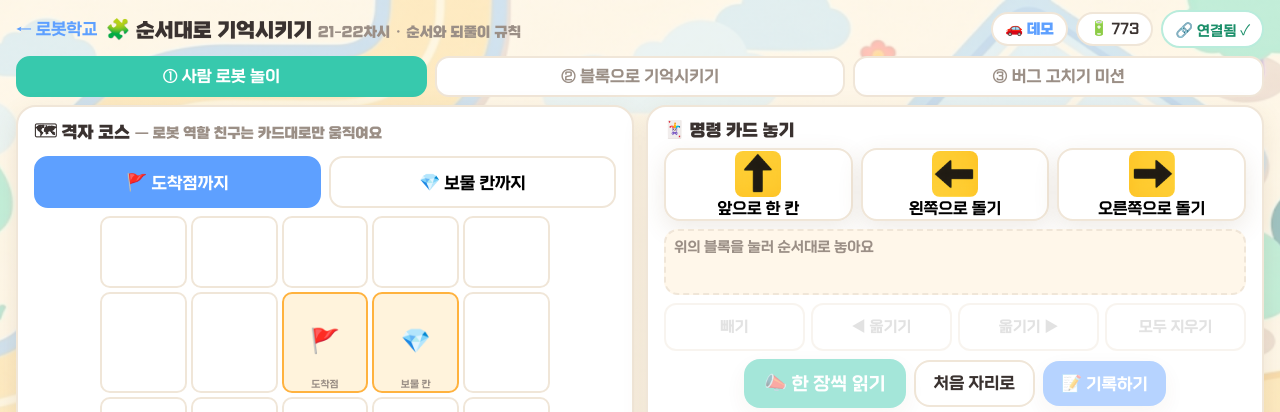
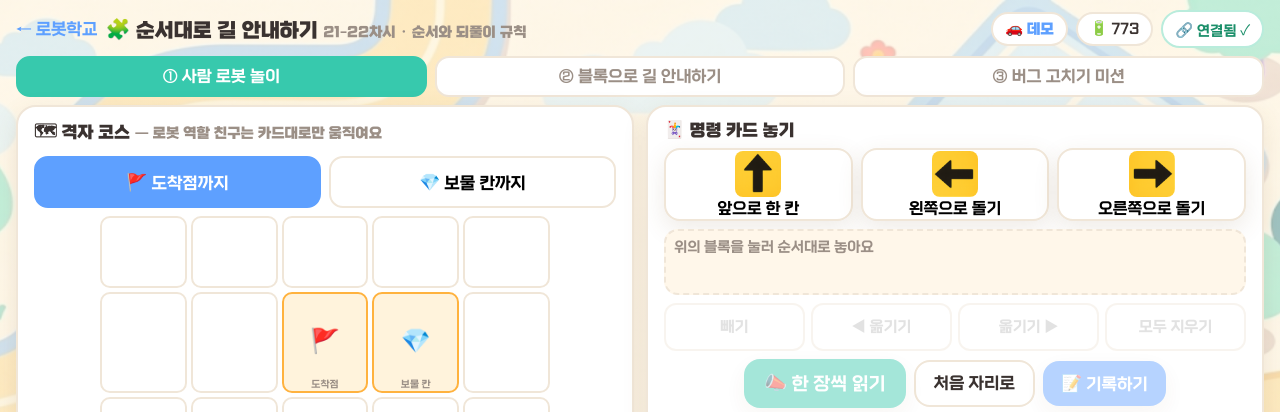
Before and after one commit to i20091119-ai/2026.-altinoneoschool, a web app: page /t11.html in a window 1280 px wide. Shown: the top 412 px of the page. Run offline with its HTML, style and script files only (its server is not run), Linux system fonts and the light colour scheme; data that the repository does not hold is empty.

Commit message:
t11 이름 바꿈: '순서대로 기억시키기' → '순서대로 길 안내하기' (공동저자 요청)
- 주제: 순서대로 길 안내하기 · 활동②: 블록으로 길 안내하기 · 안내: 길을 안내해요
- 성장기록부 줄 '블록으로 길을 기억시켰어요' → '블록으로 길을 안내했어요', 기획서 배움 목표도 같은 말로
- 앱 목록(apps.js)·설계서·주제 목록·기획서·시험 주석 함께, 공용 파일 지문 갱신
- 확인: t11 40 · smoke 21 · t14 27 · pages 17×2

Co-Authored-By: Claude Opus 5.5 <noreply@anthropic.com>
Claude-Session: https://claude.ai/code/session_01C3jjBirhAXRkkv4mLiWugL

```diff
--- a/tools/shared-files.json
+++ b/tools/shared-files.json
@@ -1,5 +1,5 @@
 {
- "made": "2026-10-18",
+ "made": "2026-10-20",
  "files": {
   ".github/workflows/android.yml": "d9e27f9f788b5c35f8d1fe79f7a059a2da574dc05fb14d3194e28d7d365cb7b0",
   ".github/workflows/pages.yml": "a8a1d65738f654623ad4171b1bb2395eeb5dbdb90bb5b5854cba49174f255301",
@@ -51,7 +51,7 @@
   "webapp/fonts/esamanru-medium.woff2": "cce1e5719e8db64fa95072bdab5075d1a03f6ef22485f178f3addda0b52d98e5",
   "webapp/home.html": "7f00cd51a77f4cf47d59ccc5f1ba0df85589476a6e0b50d989f02cb4003f6f49",
   "webapp/index.html": "7f2213db743a03315dabfd177d3487bb0a29a6feb1c6ad1ef72985941b8fe6fa",
-  "webapp/js/apps.js": "e9e76fd7b3b3afe2c3fedde4c7416e5db2ba2399cd05449a32ff5f3ca88580b4",
+  "webapp/js/apps.js": "f8f71d88f114204791a807f4aa28c3e719d1c7626a95dab04120ce271a7634c9",
   "webapp/js/code.js": "7d3a50c57245c969666cd85d17db565656725a3177cea1d2a0be3c45caf4b3dc",
   "webapp/js/dotmatrix.js": "9e719e9d1056958311daaee9a123b2622e8fde4f4163fb796f0079a9473f8403",
   "webapp/js/kit.js": "7abc24c3a1b4a2901bbf8cad1c8e991d851da276c3e2a2265db389e86d29d7a5",
--- a/webapp/js/apps.js
+++ b/webapp/js/apps.js
@@ -15,7 +15,7 @@ window.ALTINO_APPS = [
   { id: 't08', title: '알티노 골든벨',          lessons: '15–16', band: '교과반',   ready: true  },
   { id: 't09', title: '어둠 알아채기',          lessons: '17–18', band: '교과반',   ready: true  },
   { id: 't10', title: '스스로 멈추는 차의 비밀', lessons: '19–20', band: '교과반',   ready: true  },
-  { id: 't11', title: '순서대로 기억시키기',     lessons: '21–22', band: '교과반',   ready: true  },
+  { id: 't11', title: '순서대로 길 안내하기',     lessons: '21–22', band: '교과반',   ready: true  },
   { id: 't12', title: '운동회',                lessons: '23–24', band: '어울림반', ready: true },
   { id: 't13', title: '말 알아듣기',            lessons: '25–26', band: '어울림반', ready: true },
   { id: 't14', title: '보물 지도 탐험',         lessons: '27–28', band: '어울림반', ready: true },
--- a/webapp/js/t11.js
+++ b/webapp/js/t11.js
@@ -1,5 +1,5 @@
-// t11 순서대로 기억시키기 (21–22차시) — 기획서 docs/topics/t11.md
-// ① 사람 로봇 놀이(명령 카드를 놓고 한 장씩 읽기 — 로봇은 안 움직임) → ② 블록으로 기억시키기(한 칸 맞추기,
+// t11 순서대로 길 안내하기 (21–22차시) — 기획서 docs/topics/t11.md
+// ① 사람 로봇 놀이(명령 카드를 놓고 한 장씩 읽기 — 로봇은 안 움직임) → ② 블록으로 길 안내하기(한 칸 맞추기,
 // 블록 실행, 되풀이 규칙 찾기) → ③ 버그 고치기 미션(틀린 순서를 실행해 보고 고치기, 미션 3개)
 // ❗ 회전 센서·자이로가 없어 '한 칸'·'돌기'는 시간으로만 만든다(03 §10). 로봇별 보정은 이 앱의 저장값(cal)에 —
 //    t14 와 공용(kit)으로 할지는 열린 결정(10 §7-4).
@@ -9,7 +9,7 @@
 
   const kit = AltinoKit.create({
     appId: 't11',
-    title: '순서대로 기억시키기',
+    title: '순서대로 길 안내하기',
     onRunEnd: endRun,
     onTick: () => { if (running && !kit.running) endRun(); },   // kit.stop()·화면 이탈로 끝난 실행 정리
   });
@@ -278,7 +278,7 @@
 
   function render2() {
     const m3 = step === 3, seq = curSeq(), g = curGoal();
-    $('edTitle').textContent = m3 ? '🐞 버그를 그대로 실행해 보고, 블록을 고쳐요' : '🧱 블록을 순서대로 놓아 길을 기억시켜요';
+    $('edTitle').textContent = m3 ? '🐞 버그를 그대로 실행해 보고, 블록을 고쳐요' : '🧱 블록을 순서대로 놓아 길을 안내해요';
     $('missionChips').classList.toggle('hidden', !m3);
     document.querySelectorAll('#missionChips button').forEach(b => { const i = +b.dataset.i; b.classList.toggle('on', i === mi); b.classList.toggle('done', !!mis[i].solved); });
     ed2.render();
@@ -334,7 +334,7 @@
     if (stars <= best) return;           // 기록부에는 가장 좋은 결과 한 줄만 (05 §7)
     kit.store.set('bestStars', stars);
     kit.record.add({
-      title: stars === 3 ? '버그를 모두 고쳤어요' : '블록으로 길을 기억시켰어요',
+      title: stars === 3 ? '버그를 모두 고쳤어요' : '블록으로 길을 안내했어요',
       detail: [done2 && `코스 완주 ${done2.seq}`, done2 && done2.rep, solved && `미션 ${solved}개 해결`].filter(Boolean).join(' · '),
       stars,
     });
--- a/webapp/js/t14.js
+++ b/webapp/js/t14.js
@@ -1,6 +1,6 @@
 // t14 보물 지도 탐험 (27–28차시) — 기획서 docs/topics/t14.md
 // ① 지도 읽기(방위·지도 기호) → ② 경유지 1곳(출발 → 경유지 → 도착지) → ③ 탐험 시험(경유지 2곳 + 도착지, 기록원 판정, 보물 카드)
-// t11(순서대로 기억시키기)의 블록 실행을 복사해 🚩 힌트 블록을 더했다. 🚩 = 그 자리에 멈추고 도트에 힌트 그림.
+// t11(순서대로 길 안내하기)의 블록 실행을 복사해 🚩 힌트 블록을 더했다. 🚩 = 그 자리에 멈추고 도트에 힌트 그림.
 // 회전 센서·자이로가 없어 '한 칸'·'꺾기'는 시간으로만 움직인다(10 §4) → 교사 보정값을 이 앱에 둔다(altino.t14.*).
 'use strict';
 (function () {
--- a/webapp/t11.html
+++ b/webapp/t11.html
@@ -3,7 +3,7 @@
 <head>
 <meta charset="utf-8" />
 <meta name="viewport" content="width=device-width, initial-scale=1, maximum-scale=1, user-scalable=no" />
-<title>t11 순서대로 기억시키기 — 알티노 로봇 학교</title>
+<title>t11 순서대로 길 안내하기 — 알티노 로봇 학교</title>
 <style>
   /* ★ 공통 스타일 */
   @font-face{font-family:'Esamanru';src:url('fonts/esamanru-light.woff2') format('woff2');font-weight:300;font-display:swap}
@@ -83,7 +83,7 @@
 <div class="topbar">
   <div class="row">
     <a href="school.html">← 로봇학교</a>
-    <h1 style="margin:0;font-size:1.25rem">🧩 순서대로 기억시키기 <span class="lead" style="display:inline">21–22차시 · 순서와 되풀이 규칙</span></h1>
+    <h1 style="margin:0;font-size:1.25rem">🧩 순서대로 길 안내하기 <span class="lead" style="display:inline">21–22차시 · 순서와 되풀이 규칙</span></h1>
   </div>
   <div id="kitBar"></div>
 </div>
@@ -91,7 +91,7 @@
 <!-- ✎ 단계 표시 — PPT·활동지의 활동 이름과 같다 -->
 <div class="steps" id="steps">
   <button data-step="1">① 사람 로봇 놀이</button>
-  <button data-step="2">② 블록으로 기억시키기</button>
+  <button data-step="2">② 블록으로 길 안내하기</button>
   <button data-step="3">③ 버그 고치기 미션</button>
 </div>
 
@@ -119,7 +119,7 @@
     </section>
   </div>
 
-  <!-- ② 블록으로 기억시키기 · ③ 버그 고치기 미션 (같은 화면, ③ 은 미션 카드가 보인다) -->
+  <!-- ② 블록으로 길 안내하기 · ③ 버그 고치기 미션 (같은 화면, ③ 은 미션 카드가 보인다) -->
   <div class="page hidden" data-page="2">
     <section class="card">
       <h2 id="edTitle">🧱 블록을 순서대로 놓아요</h2>
```
Also changed, not shown: docs/dev-guide/10_프로그램_설계서.md (+1 -1 lines), docs/topics/t11.md (+5 -5 lines), tests/t11.mjs (+2 -2 lines), docs/topics/README.md, 1 other file.
